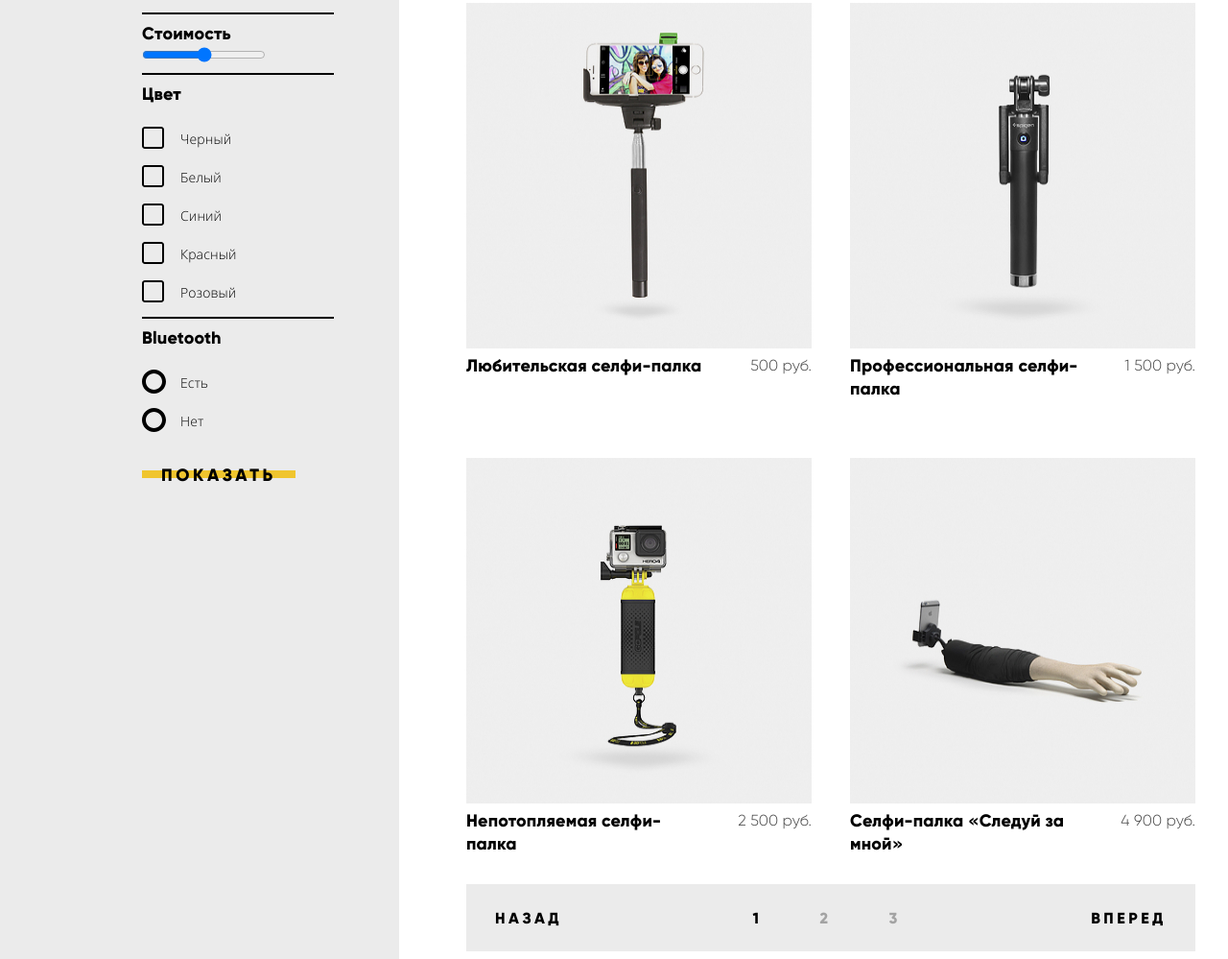
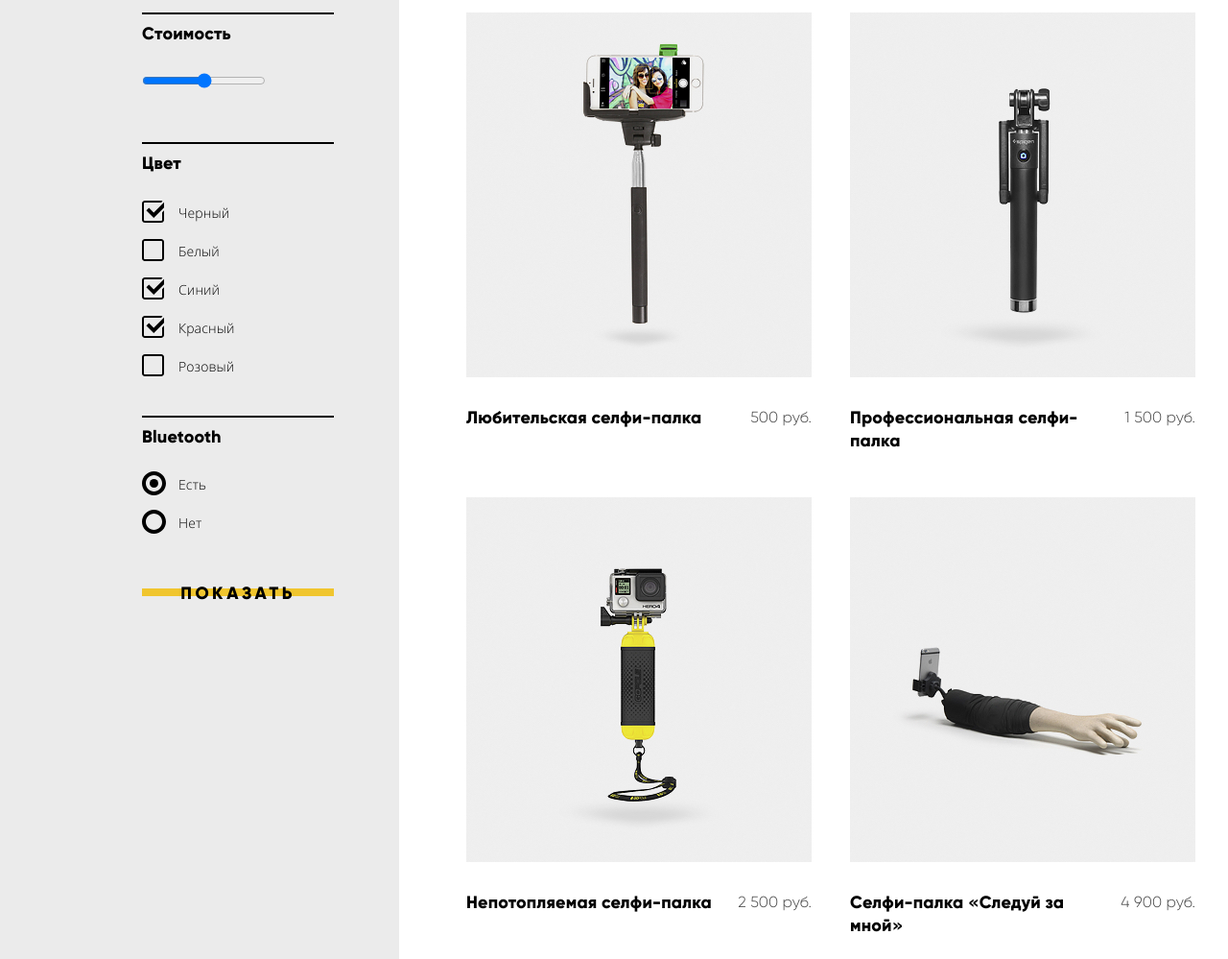
Before and after one commit to iliesmirnovy/61323-device, a plain HTML site: page catalogue.html in a window 1280 px wide. Shown: the part 532-1531 px from the top of the page at 96% size. Drawn offline with Linux system fonts and the light colour scheme.

Commit message:
Доработал страницу каталога

```diff
--- a/catalogue.html
+++ b/catalogue.html
@@ -95,11 +95,11 @@
             <section class="filter">
                 <form class="filter" action="https://echo.htmlacademy.ru" method="get">
                     <p class="filter-item cost">
-                        <label class="filter-name" for="cost-range">Стоимость</label>
+                        <label class="filter-name filter-cost" for="cost-range">Стоимость</label>
                         <input type="range" name="cost-range" id="cost-range" min="0" max="10000" step="100">
                     </p>
                     <p class="filter-item color">
-                        <span class="filter-name">Цвет</span>
+                        <span class="filter-name filter-color">Цвет</span>
                         <ul>
                             <li class="filter-option">
                                 <input class="visually-hidden" type="checkbox" name="color-black" id="filter-black" checked>
@@ -146,7 +146,7 @@
                     <li class="gadget-item">
                         <div class="gadget-item-picture">
                             <div class="gadget-image">
-                                <a href="#"><img src="img/items/item-1.jpg" width="360" height="360" alt="Любительская селфи-палка"></a>
+                                <a href="#"><img src="img/items/item-1.jpg" width="360" height="380" alt="Любительская селфи-палка"></a>
                             </div>
                             <div class="gadget-buy">
                                 <a href="#" class="button">В корзину</a>
@@ -160,7 +160,7 @@
                     <li class="gadget-item">
                         <div class="gadget-item-picture">
                             <div class="gadget-image">
-                                <a href="#"><img src="img/items/item-2.jpg" width="360" height="360" alt="Профессиональная селфи-палка"></a>
+                                <a href="#"><img src="img/items/item-2.jpg" width="360" height="380" alt="Профессиональная селфи-палка"></a>
                             </div>
                             <div class="gadget-buy">
                                 <a href="#" class="button">В корзину</a>
@@ -174,7 +174,7 @@
                     <li class="gadget-item">
                         <div class="gadget-item-picture">
                             <div class="gadget-image">
-                                <a href="#"><img src="img/items/item-3.jpg" width="360" height="360" alt="Непотопляемая селфи-палка"></a>
+                                <a href="#"><img src="img/items/item-3.jpg" width="360" height="380" alt="Непотопляемая селфи-палка"></a>
                             </div>
                             <div class="gadget-buy">
                                 <a href="#" class="button">В корзину</a>
@@ -188,7 +188,7 @@
                     <li class="gadget-item gadget-new">
                         <div class="gadget-item-picture">
                             <div class="gadget-image">
-                                <a href="#"><img src="img/items/item-4.jpg" width="360" height="360" alt="Селфи-палка «Следуй за мной»"></a>
+                                <a href="#"><img src="img/items/item-4.jpg" width="360" height="380" alt="Селфи-палка «Следуй за мной»"></a>
                             </div>
                             <div class="gadget-buy">
                                 <a href="#" class="button">В корзину</a>
@@ -212,8 +212,8 @@
                 </li>
                 <li class="pagination-item pagination-item-active"><a href="#">Вперед</a></li>
             </ul>
-         </div>
-        </section>
+        </div>
+    </section>
     </div>
 </main>
 
--- a/css/style.css
+++ b/css/style.css
@@ -120,6 +120,7 @@ a {
     width: 760px;
     margin-left: 70px;
     margin-right: auto;
+    padding-top: 70px;
 }
 
 .catalogue-header-container {
@@ -1017,7 +1018,7 @@ li.popular-item {
     position: relative;
     display: flex;
     justify-content: space-between;
-    margin-top: -3px;
+    margin-top: -6px;
 }
 
 .footer-menu .user-menu,
@@ -1186,6 +1187,29 @@ a.breadcrumbs-current:hover {
     margin-top: 85px;
 }
 
+.filter-cost {
+    margin-bottom: 27px;
+    display: block;
+}
+
+.filter-item.color {
+    margin-top: 60px;
+}
+
+.filter-color {
+    margin-bottom: 20px;
+    display: block;
+}
+
+.filter-item.bluetooth {
+    margin-top: 41px;
+    margin-bottom: 18px;
+}
+
+form.filter .input-button {
+    margin-top: 17px;
+}
+
 .filter-input {
     opacity: 1;
     font-family: "Open Sans";
@@ -1202,7 +1226,7 @@ a.breadcrumbs-current:hover {
 
 .filter-input-checkbox {
     position: relative;
-    padding-left: 40px;
+    padding-left: 38px;
 }
 
 .filter-input-checkbox:before {
@@ -1218,9 +1242,13 @@ a.breadcrumbs-current:hover {
     background-image: url("../img/svg/checkbox-off.svg")
 }
 
+.filter-option input[type="checkbox"]:checked ~ .filter-input-checkbox:before {
+    background-image: url("../img/svg/checkbox-on.svg")
+}
+
 .filter-input-radio {
     position: relative;
-    padding-left: 40px;
+    padding-left: 38px;
 }
 
 .filter-input-radio:before {
@@ -1236,6 +1264,10 @@ a.breadcrumbs-current:hover {
     background-image: url("../img/svg/radio-off.svg")
 }
 
+.filter-option input[type="radio"]:checked ~ .filter-input-radio:before {
+    background-image: url("../img/svg/radio-on.svg")
+}
+
 .filter-option.disabled {
     opacity: 0.25;
 }
@@ -1362,11 +1394,12 @@ a.sort-order-desc{
 }
 
 .gadget-item {
-    margin-top: 60px;
+    margin-bottom: 47px;
 }
 
 .gadget-item-picture {
     position: relative;
+    margin-bottom: 24px;
 }
 
 .gadget-image {
@@ -1401,7 +1434,7 @@ a.sort-order-desc{
 }
 
 .gadget-name {
-    width: 250px;
+    width: 260px;
 
     font-family: Gilroy, Verdana, Arial, sans-serif;
     font-weight: 900;
@@ -1412,6 +1445,8 @@ a.sort-order-desc{
 }
 
 .gadget-price {
+    max-width: 80px;
+
     font-family: Gilroy, Verdana, Arial, sans-serif;
     font-weight: 200;
     font-size: 16px;
@@ -1444,18 +1479,25 @@ a.sort-order-desc{
     height: 70px;
     width: 760px;
     align-items: center;
-    margin-bottom: 75px;
-    margin-top: 30px;
+    margin-bottom: 77px;
+    margin-top: -10px;
+}
+
+.pagination-item:first-child {
+    padding-left: 15px;
+}
+
+.pagination-item:last-child {
+    padding-right: 15px;
 }
 
 .pagination-numbers {
     display: flex;
-    justify-content: space-around;
     align-items: center;
 }
 
 .pagination-item a {
-    padding: 30px;
+    padding: 30px 15px;
 
     font-family: Gilroy, Verdana, Arial, sans-serif;
     font-weight: 900;
@@ -1607,6 +1649,7 @@ a.sort-order-desc{
     padding-left: 20px;
     padding-right: 20px;
     height: 40px;
+    width: 200px;
 
     font-family: Gilroy, Verdana, Arial, sans-serif;
     font-weight: 900;
--- a/js/script.js
+++ b/js/script.js
@@ -1,5 +1,3 @@
-"use strict";
-
 function switchSlide(slideAndButtonNumber, sliderControls, slides) {
 	sliderControls[slideAndButtonNumber].addEventListener("click", function() {
 		if (!sliderControls[slideAndButtonNumber].classList.contains("active")) {
```
